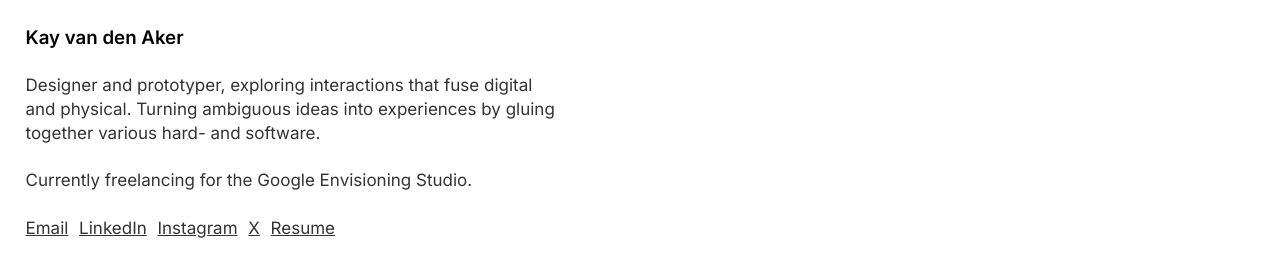
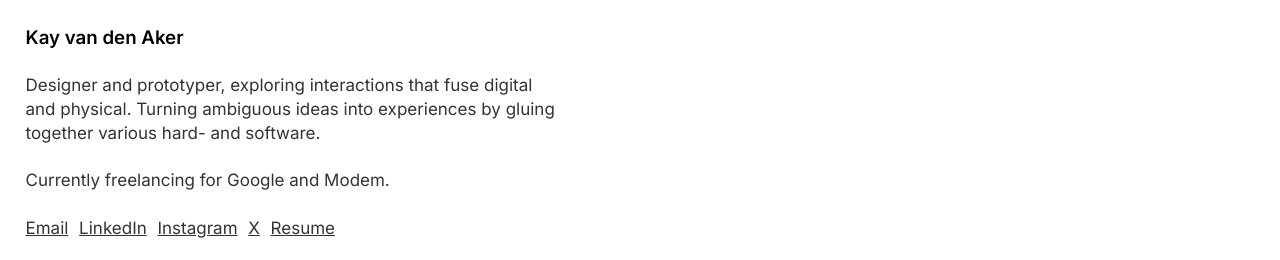
Before and after one commit to kayvandenaker/portfolio-new, a Next.js app: page / in a window 1280 px wide. Shown: the top 260 px of the page. Built offline with nearby package versions, Linux system fonts and the light colour scheme; a web font is replaced by a local one.

Commit message:
updated header

```diff
--- a/src/app/components/Home.js
+++ b/src/app/components/Home.js
@@ -36,7 +36,7 @@ export default function Home() {
           <br /><br />
           {/* Currently doing master thesis <span className='mobileText'>w/</span><span className='desktopText'>with</span> <a href='https://www.archetypeai.io/' target="_blank">Archetype AI</a> in <a href='https://www.umu.se/en/umea-institute-of-design/' target="_blank">Umeå</a><span className="mobileText">. Before</span>
           <span className="desktopText">, formerly</span> at <a href='https://www.hapticlabs.io' target="_blank">Hapticlabs</a>, <a href='https://www.protopie.io' target="_blank">ProtoPie</a>, <a href='https://www.rolls-roycemotorcars.com/' target="_blank">Rolls-Royce</a>, <a href='https://www.above.se' target="_blank">Above</a>, <a href='https://www.arduino.cc' target="_blank">Arduino</a> and <a href='https://www.bmw.com' target="_blank">BMW</a>. */}
-          Currently freelancing for the <a href='https://ai.google/' target="_blank">Google Envisioning Studio</a>.
+          Currently freelancing for <a href='https://ai.google/' target="_blank">Google</a> and <a href='https://modemworks.com/' target="_blank">Modem</a>.
           <br /><br />
           <span className="contact-container">
             {/* <span className="link" onMouseLeave={() => {document.getElementById("email-tooltip").innerHTML = "copy to clipboard"}} onClick={() => {navigator.clipboard.writeText("kayvandenaker@gmail.com");document.getElementById("email-tooltip").innerHTML = "copied!"}}>Email</span>
```
Also changed, not shown: 1 other file (tests, documents, lock files or other folders).
